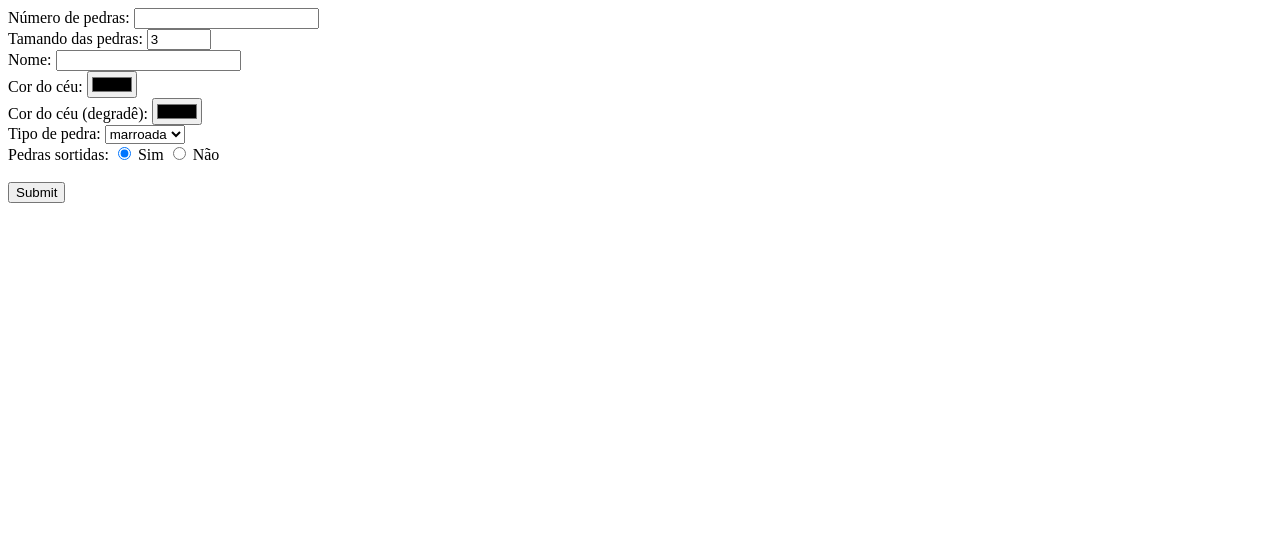
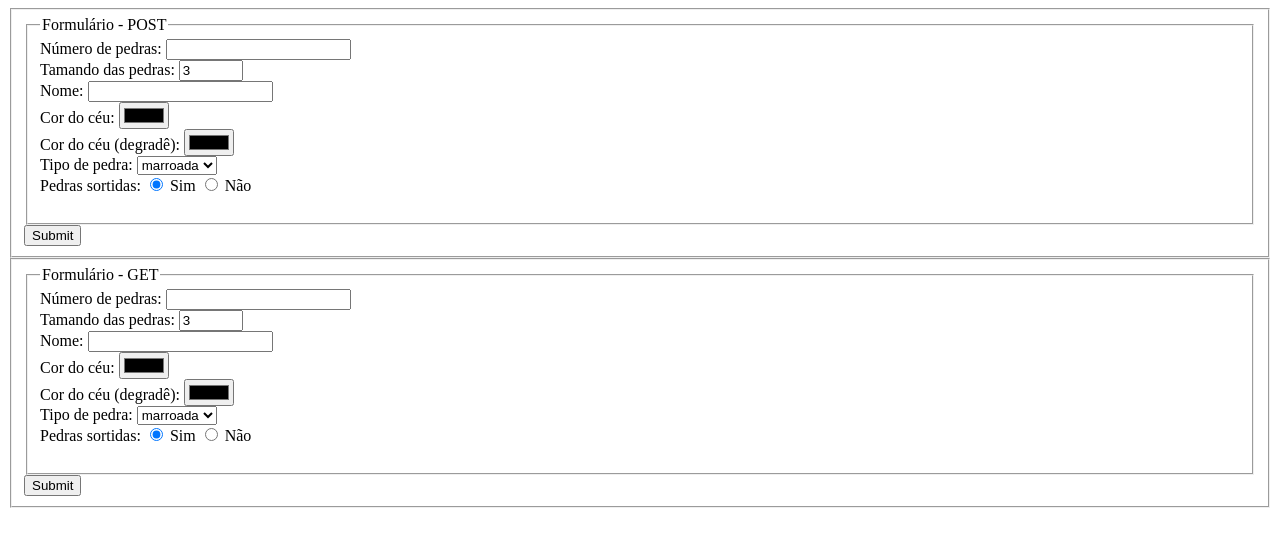
Before and after one commit to Airak/cefet-web-terrivel, a plain HTML site: page index.html in a window 1280 px wide. Drawn offline with Linux system fonts and the light colour scheme.

Commit message:
Fomulario de get e post

```diff
--- /dev/null
+++ b/index.css
@@ -0,0 +1,3 @@
+.formulario{
+	width: 30px;
+}
--- a/index.html
+++ b/index.html
@@ -4,7 +4,10 @@
 	<title>Cefet-web-terrível</title>
 </head>
 <body>
-	<form>
+	<form action="http://terrivel.herokuapp.com/monster" method="post">
+		<fieldset>
+			<fieldset class="formulario">
+				<legend>Formulário - POST</legend>
 				<label>
 					Número de pedras:
 					<input type="number" name="num_pedras" min="0">
@@ -17,17 +20,17 @@
 
 				<label>
 					Nome:
-			<input type="text" name="nome" pattern="[A-Za-z]">
+					<input type="text" name="nome">
 				</label><br>
 
 				<label>
 					Cor do céu:
-			<input type="color" name="corceu1">
+					<input type="color" name="corCeu1">
 				</label><br>
 
 				<label>
 					Cor do céu (degradê):
-			<input type="color" name="corceu2">
+					<input type="color" name="corCeu2">
 				</label><br>
 
 				<label>
@@ -45,9 +48,57 @@
 					<input type="radio" name="tipo_pedras_sortidas" value="sim" checked> Sim
 		  			<input type="radio" name="tipo_pedras_sortidas" value="nao"> Não<br>
 				</label><br>
+			</fieldset>
+			<input type="submit" value="Submit"><br>
+		</fieldset>
+	</form>
+	<form action="http://terrivel.herokuapp.com/monster" method="get">
+		<fieldset>
+			<fieldset class="formulario">
+				<legend>Formulário - GET</legend>
+				<label>
+					Número de pedras:
+					<input type="number" name="num_pedras" min="0">
+				</label><br>
 
+				<label>
+					Tamando das pedras:
+					<input type="number" name="tam_pedras" min="1" max="7" step=".5" value="3">
+				</label><br>
+
+				<label>
+					Nome:
+					<input type="text" name="nome">
+				</label><br>
+
+				<label>
+					Cor do céu:
+					<input type="color" name="corCeu1">
+				</label><br>
+
+				<label>
+					Cor do céu (degradê):
+					<input type="color" name="corCeu2">
+				</label><br>
+
+				<label>
+					Tipo de pedra:
+					<select name="tipo_pedras">
+					  <option value="marroada">marroada</option>
+					  <option value="ametista">ametista</option>
+					  <option value="topazio">topazio</option>
+					  <option value="espinela">espinela</option>
+					</select>
+				</label><br>
+
+				<label>
+					Pedras sortidas:
+					<input type="radio" name="tipo_pedras_sortidas" value="sim" checked> Sim
+		  			<input type="radio" name="tipo_pedras_sortidas" value="nao"> Não<br>
+				</label><br>
+			</fieldset>
 			<input type="submit" value="Submit"><br>
-
+		</fieldset>
 	</form>
 </body>
 </html>
```
Also changed, not shown: Captura de tela de 2018-10-02 11-47-46.png (added), Captura de tela de 2018-10-02 11-48-33.png (added), Captura de tela de 2018-10-02 11-51-29.png (added). Lines whose indentation alone changed are shown as unchanged.
